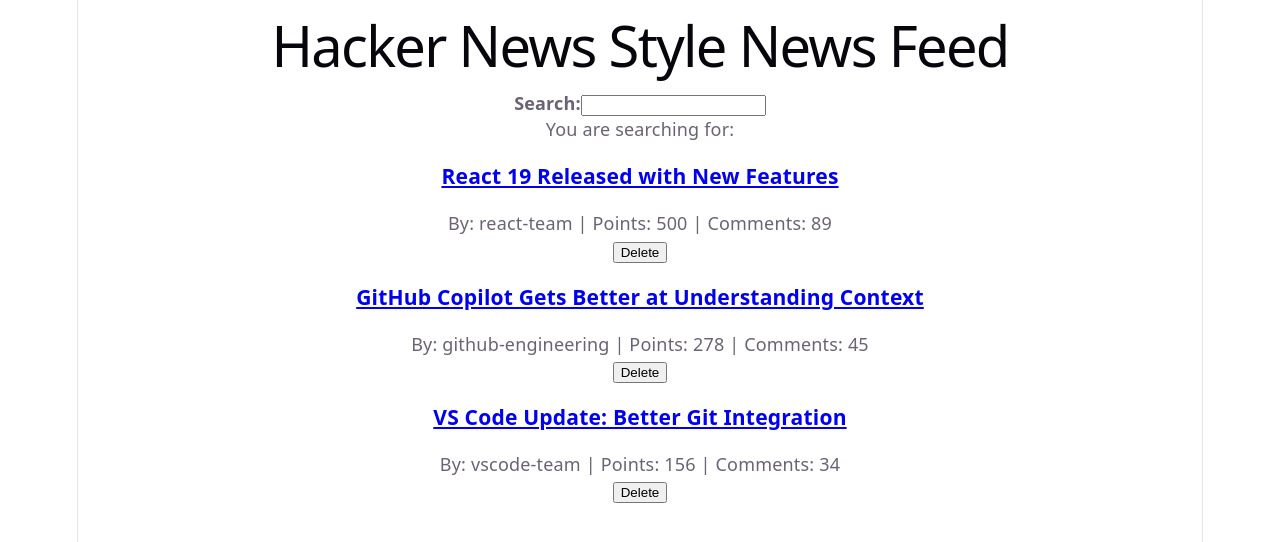
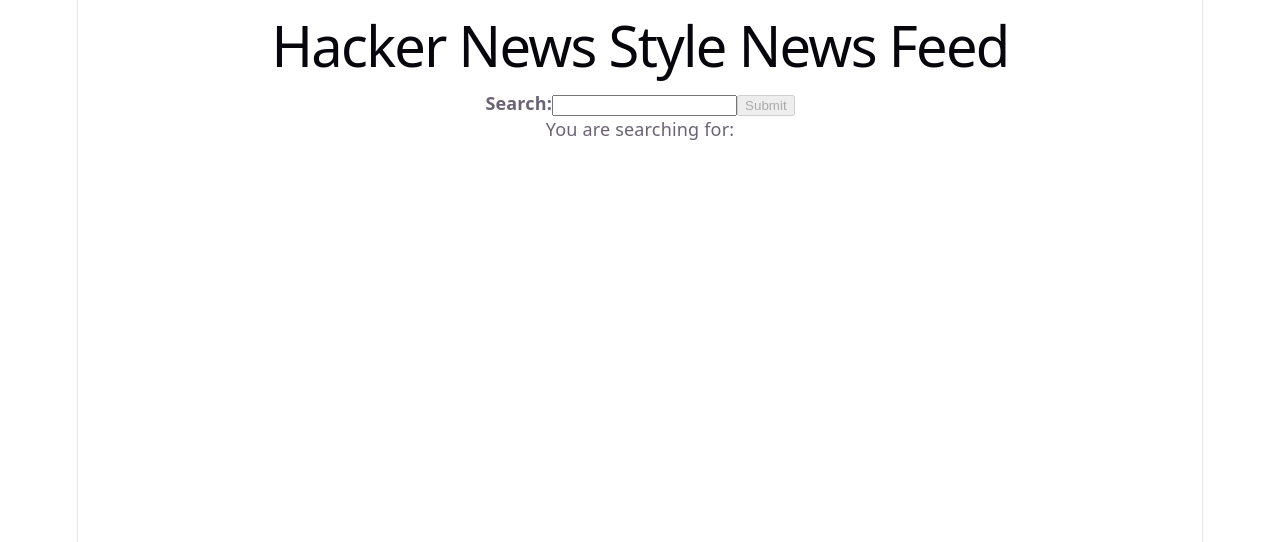
Before and after one commit to samar-khammeri/my-first-react-app, a React (Vite) app: page / in a window 1280 px wide. Shown: the top 542 px of the page. Built offline with nearby package versions, Linux system fonts and the light colour scheme.

Commit message:
Week 9: Data fetching & Conditional rendering

```diff
--- a/src/App.jsx
+++ b/src/App.jsx
@@ -1,5 +1,8 @@
 
 import { useState, useEffect } from 'react';
+
+const API_BASE_URL = 'https://hn.algolia.com/api/v1/search?query=';
+
 const Item = ({ story, onRemoveItem }) => {
   console.log("Item rendered for:", story.title);
   return (
@@ -18,6 +21,7 @@
     </div>
   );
 };
+
 const List = ({ stories, onRemoveItem }) => {
   console.log("List rendered");
   return (
@@ -32,6 +36,7 @@
     </div>
   );
 };
+
 const InputWithLabel = ({ id, children, value, onInputChange, type = "text" }) => {
   return (
     <>
@@ -46,14 +51,15 @@
   );
 };
 
-  const Header = () => {
- console.log("Header rendered");
-    return (
+const Header = () => {
+  console.log("Header rendered");
+  return (
     <header>
       <h1>Hacker News Style News Feed</h1>
     </header>
   );
 };
+
 const App = () => {
   console.log("App rendered");
 
@@ -62,54 +68,52 @@
     return savedSearch || '';
   });
 
-  useEffect(() => {
-    console.log("useEffect ran - saving to localStorage:", searchTerm);
-    localStorage.setItem("search", searchTerm);
-  }, [searchTerm]);
+  const [fetchedStories, setFetchedStories] = useState([]);
+const [isLoading, setIsLoading] = useState(false);
+const [isError, setIsError] = useState(false);
+const [url, setUrl] = useState('');
+useEffect(() => {
+  if (url === '') {
+    setFetchedStories([]);
+    setIsError(false);
+    return;
+  }
+
+  setIsLoading(true);
+  setIsError(false);
+
+  console.log("Fetching:", url);
+
+  fetch(url)
+    .then((response) => response.json())
+    .then((data) => {
+      console.log("Data received:", data);
+      setFetchedStories(data.hits || []);
+      setIsLoading(false);
+    })
+    .catch((error) => {
+      console.error("Fetch error:", error);
+      setIsError(true);
+      setIsLoading(false);
+    });
+}, [url]);
 
   const handleSearch = (event) => {
     const newSearchTerm = event.target.value;
     console.log("handleSearch - about to set state:", newSearchTerm);
     setSearchTerm(newSearchTerm);
   };
+  const handleSubmit = () => {
+  if (searchTerm.trim() !== '') {
+    setUrl(`${API_BASE_URL}${searchTerm}`);
+  }
+};
 
-  const initialStories = [
-    {
-      objectID: 1,
-      title: "React 19 Released with New Features",
-      url: "https://react.dev/blog/2024/12/05/react-19",
-      author: "react-team",
-      points: 500,
-      num_comments: 89
-    },
-    {
-      objectID: 2,
-      title: "GitHub Copilot Gets Better at Understanding Context",
-      url: "https://github.blog/news/copilot-update",
-      author: "github-engineering",
-      points: 278,
-      num_comments: 45
-    },
-    {
-      objectID: 3,
-      title: "VS Code Update: Better Git Integration",
-      url: "https://code.visualstudio.com/updates",
-      author: "vscode-team",
-      points: 156,
-      num_comments: 34
-    }
-  ];
-
-  const [stories, setStories] = useState(initialStories);
 
   const handleRemoveStory = (objectID) => {
-    const newStories = stories.filter((story) => story.objectID !== objectID);
-    setStories(newStories);
+    const newStories = fetchedStories.filter((story) => story.objectID !== objectID);
+    setFetchedStories(newStories);
   };
-
-  const filteredStories = stories.filter((story) =>
-    story.title.toLowerCase().includes(searchTerm.toLowerCase())
-  );
 
   return (
     <div>
@@ -121,21 +125,28 @@
       >
         <strong>Search:</strong>
       </InputWithLabel>
+      <button disabled={searchTerm.trim() === ''} onClick={handleSubmit}>Submit</button>
       <p>You are searching for: <strong>{searchTerm}</strong></p>
-      <List stories={filteredStories} onRemoveItem={handleRemoveStory} />
+      {isError && <p style={{ color: 'red' }}>Something went wrong. Please try again.</p>}
+
+ {isLoading ? (
+  <p>Loading stories...</p>
+) : (
+  <List stories={fetchedStories} onRemoveItem={handleRemoveStory} />
+)}
     </div>
   );
 };
 
 export default App;
-// What makes a component reusable?
-// A component is reusable when it uses generic props instead of domain-specific names.
-// For example, InputWithLabel uses "value" and "onInputChange" instead of "searchTerm" and "onSearch".
+// Why use useEffect for fetching?
+// Because fetching data is a side effect. It doesn't happen during rendering.
+// useEffect runs after the component renders and can sync with external APIs.
 //
-// What is component composition?
-// Composition is when you pass content inside a component's tags using the children prop.
-// Example: <InputWithLabel><strong>Search:</strong></InputWithLabel>
+// What is the difference between loading and error state?
+// Loading state shows that something is in progress. Error state shows that something went wrong.
+// They are different UI states that tell the user what's happening.
 //
-// Why do we pass handlers down the component tree?
-// Because state lives in the parent component (App), but the action (clicking Delete)
-// happens in a child component (Item). The child needs a way to tell the parent to update state.
+// Why control when fetching happens?
+// Fetching on every keystroke wastes API calls and can be slow.
+// Letting the user click Submit gives them control and reduces unnecessary requests.
```
